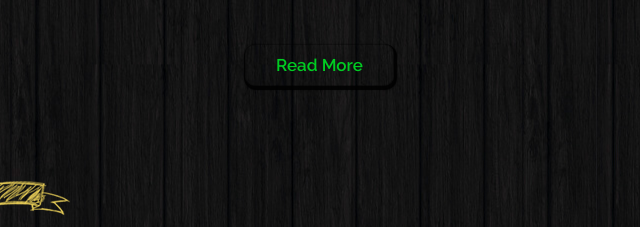
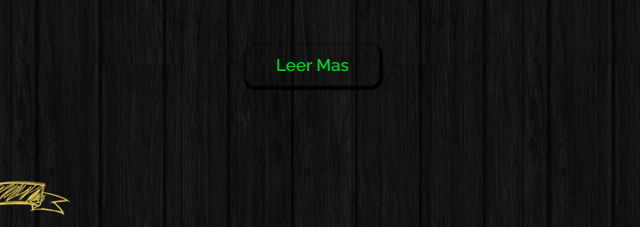
Before and after one commit to GaboProgramers/Prototipo-version-0.1, a plain HTML site: page index.html in a window 1280 px wide. Shown: the part 2537-2764 px from the top of the page, 630-1270 px from the left. Drawn offline with nearby package versions, Linux system fonts and the light colour scheme.

Commit message:
leo esta es la branch tuya

```diff
--- a/index.html
+++ b/index.html
@@ -227,7 +227,7 @@
             <h3> <i class="fas fa-check"></i> natural cheese </h3>
             <h3> <i class="fas fa-check"></i> veg & non-veg </h3>
          </div>
-         <a href="#" class="btn">read more</a>
+         <a href="#" class="btn">Leer Mas</a>
       </div>
 
    </section>
```
